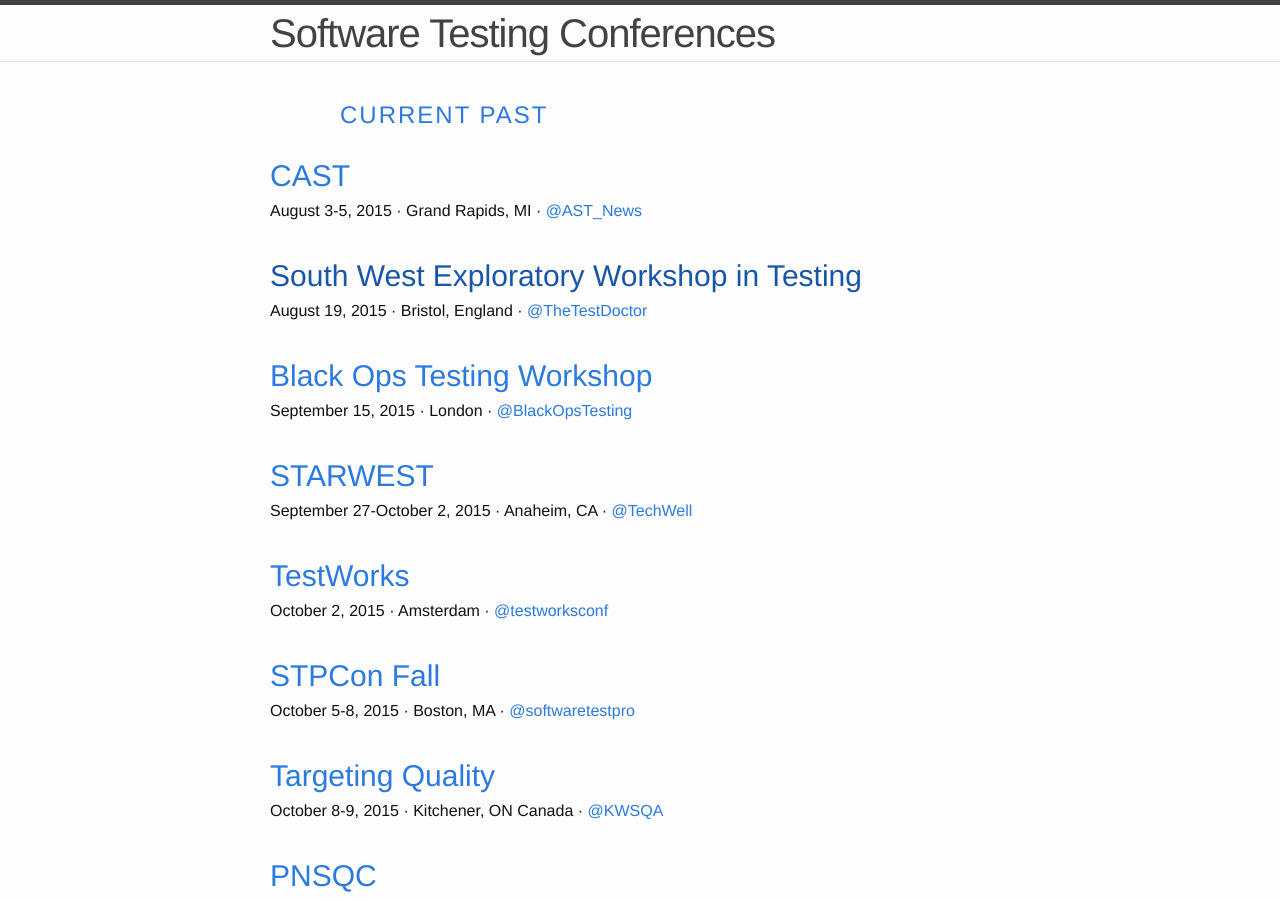
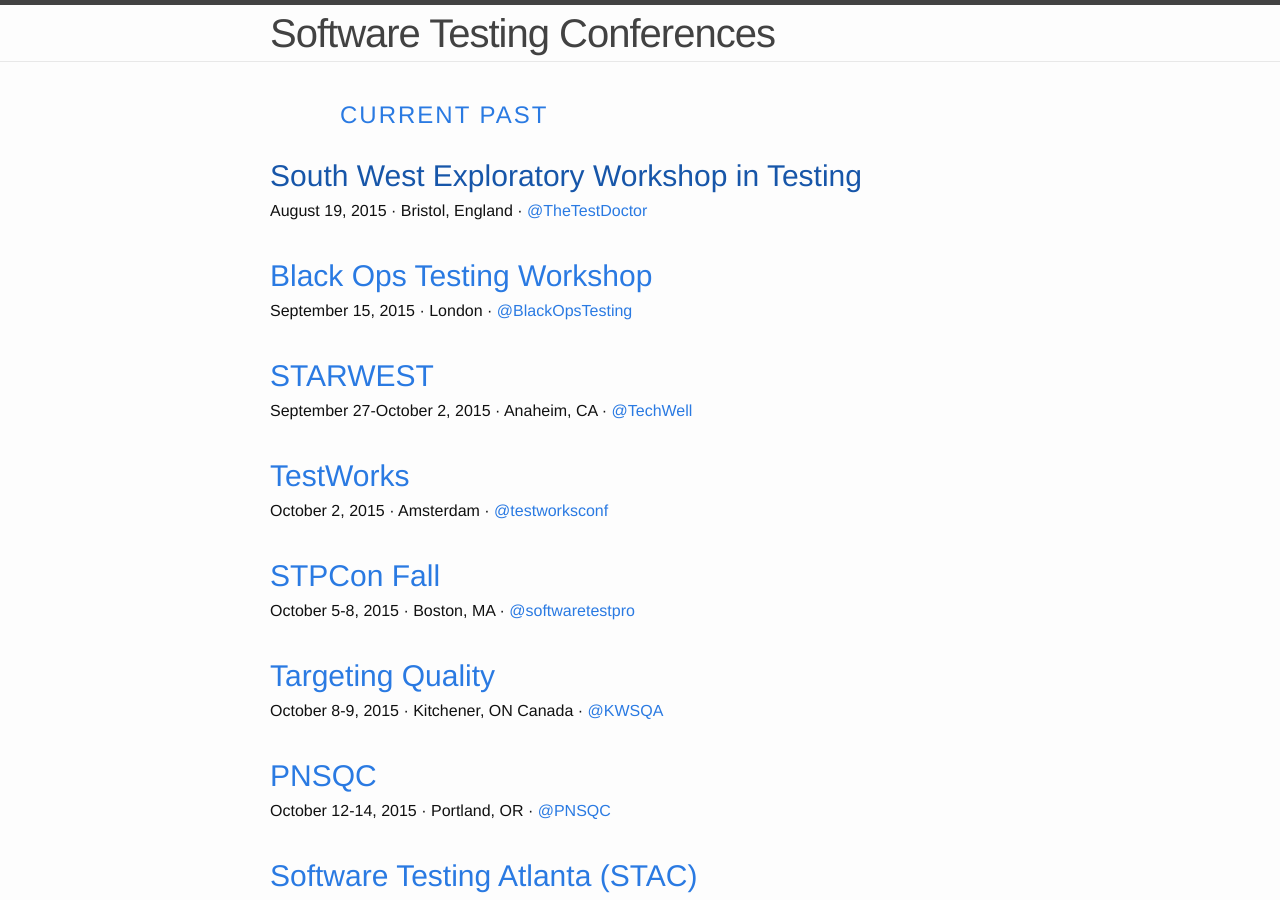
Before and after one commit to TestingConferences/testingconferences.github.io, a Jekyll site: the page built from index.html, in a window 1280 px wide and 900 px high. Built offline with Jekyll 4.4.1, drawn with Linux system fonts in a browser that asks for light colours.

Commit message:
Moved out CAST

```diff
--- a/_data/current.yml
+++ b/_data/current.yml
@@ -1,9 +1,3 @@
-- name: CAST
-  location: Grand Rapids, MI
-  dates: "August 3-5, 2015"
-  url: http://www.associationforsoftwaretesting.org/conference/cast-2015/
-  twitter: AST_News
-
 - name: South West Exploratory Workshop in Testing
   location: Bristol, England
   dates: "August 19, 2015"
--- a/_data/past.yml
+++ b/_data/past.yml
@@ -1,3 +1,9 @@
+- name: CAST
+  location: Grand Rapids, MI
+  dates: "August 3-5, 2015"
+  url: http://www.associationforsoftwaretesting.org/conference/cast-2015/
+  twitter: AST_News
+
 - name: TestRetreat-Grand Rapids
   location: Grand Rapids, MI
   dates: "August 1, 2015"
```
